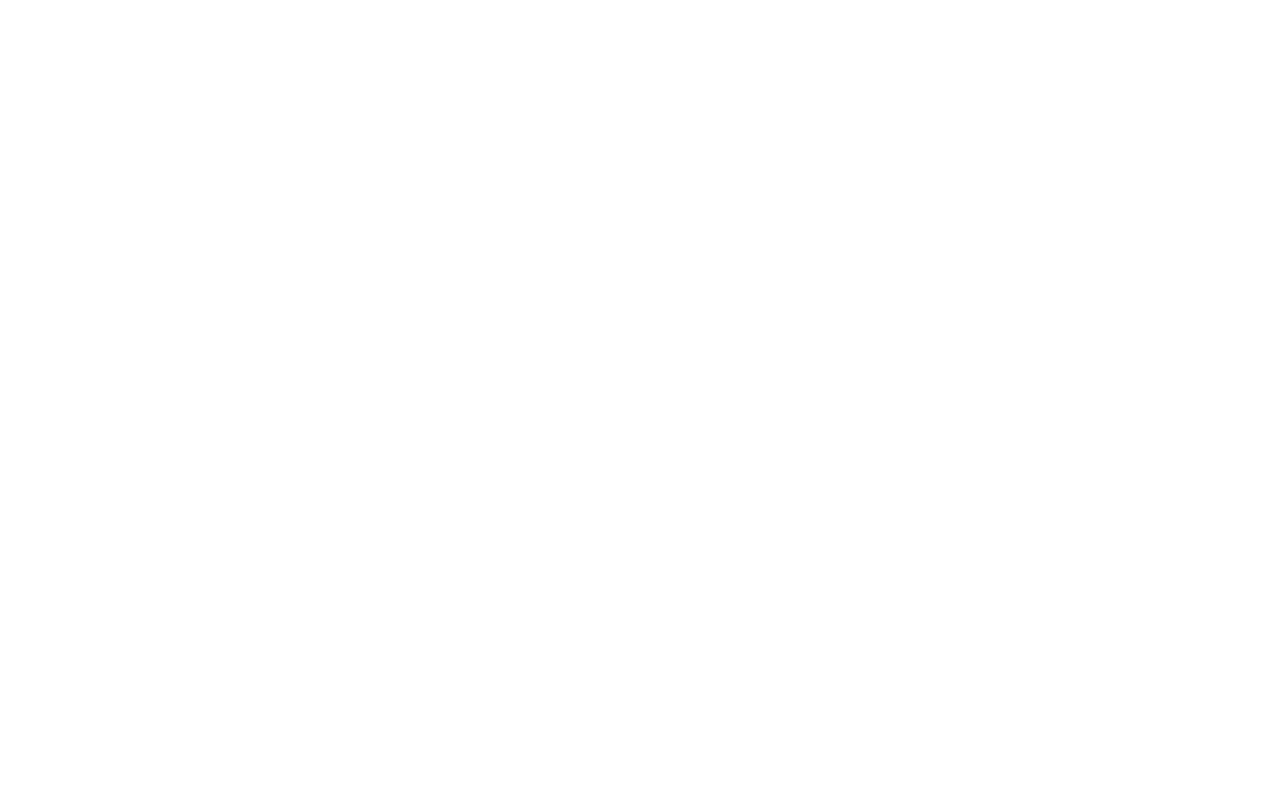
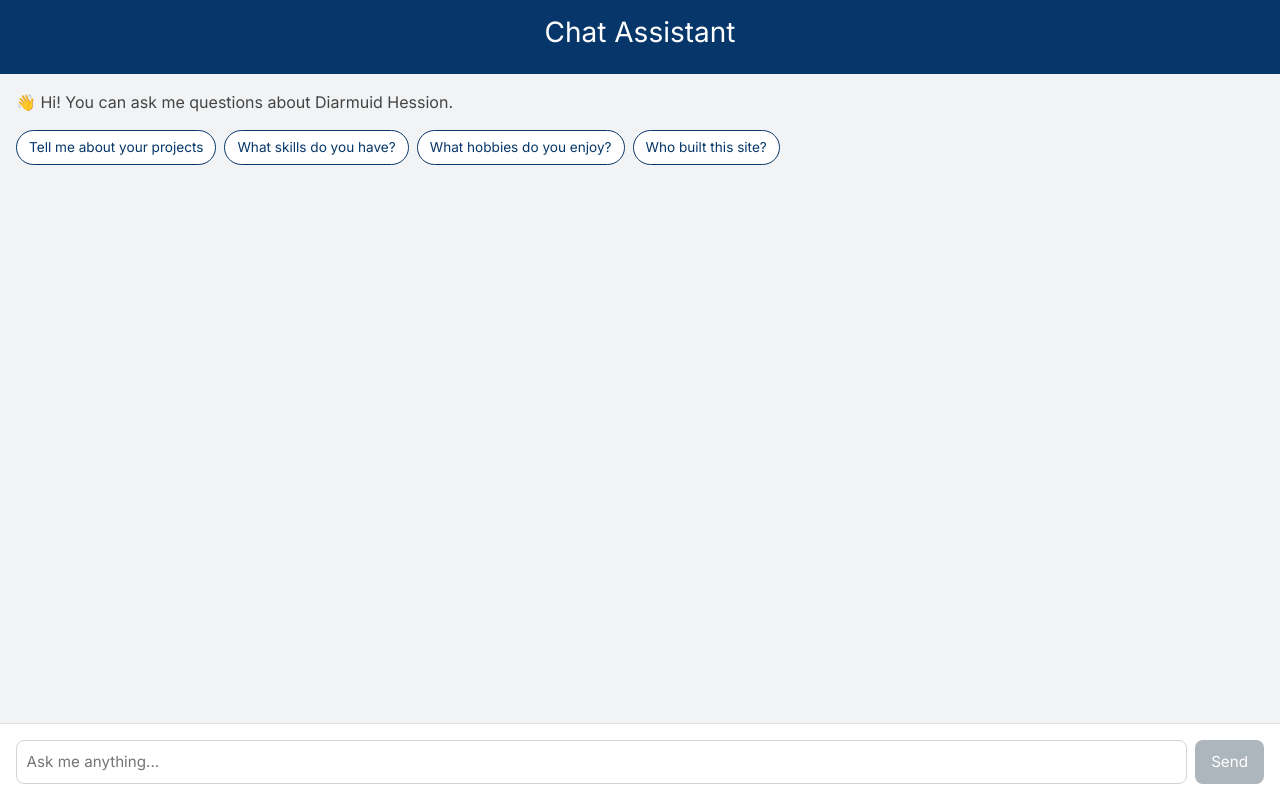
Before and after one commit to DiarmuidHe/personalportfolio, a React (Create React App) app: page /chat in a window 1280 px wide. Before the commit this address had no page. Built offline with nearby package versions, Linux system fonts and the light colour scheme.

Commit message:
Chat Page Added

```diff
--- a/src/App.js
+++ b/src/App.js
@@ -14,7 +14,8 @@
 import ProjectsSection from "./components/ProjectSection/Project";
 import ContactSection from "./components/ContactSection/Contact";
 import FooterSection from "./components/FooterSection/footer";
-import ChatOverlay from "./components/ChatSection/Chat";
+import ChatOverlay from "./components/ChatSection/Chat";   // floating chat
+import FullPageChat from "./components/FullPageChatSection/FullPageChat";// full page chat
 import WeatherTracker from "./components/WeatherTracker/Weather";
 import './App.css';
 
@@ -67,8 +68,10 @@
           } />
 
           {/* Weather page */}
+          <Route path="/weather" element={<WeatherTracker />} />
 
-          <Route path="/weather" element={<WeatherTracker />} />
+          {/* Full Page Chat page */}
+          <Route path="/chat" element={<FullPageChat />} />
         </Routes>
       </div>
     </Router>
--- /dev/null
+++ b/src/components/FullPageChatSection/FullPageChat.css
@@ -0,0 +1,126 @@
+/* Full page container */
+.FullPageChat-overlay {
+  position: fixed;
+  top: 0;
+  left: 0;
+  width: 100%;
+  height: 100%;
+  z-index: 2100;
+  display: flex;
+  justify-content: center;
+  align-items: center;
+  background: #f8f9fa;
+}
+
+/* Chat box takes full screen */
+.FullPageChat-container {
+  background: #ffffff;
+  border-radius: 0;
+  box-shadow: none;
+  display: flex;
+  flex-direction: column;
+  width: 100%;
+  height: 100%;
+}
+
+/* Header */
+.FullPageChat-header {
+  background: #07376a;
+  color: white;
+  padding: 1rem;
+  display: flex;
+  justify-content: center; /* Center the title now */
+  align-items: center;
+}
+
+/* Messages */
+.FullPageChat-messages {
+  flex-grow: 1;
+  overflow-y: auto;
+  padding: 1rem;
+  background: #f1f3f5;
+}
+
+.FullPageChat-welcome {
+  font-size: 1rem;
+  color: #444;
+}
+
+.FullPageChat-prompts {
+  margin-top: 1rem;
+  display: flex;
+  flex-wrap: wrap;
+  gap: 0.5rem;
+}
+
+.FullPageChat-prompt-btn {
+  border: 1px solid #07376a;
+  background: white;
+  color: #07376a;
+  padding: 0.4rem 0.75rem;
+  border-radius: 999px;
+  font-size: 0.85rem;
+  cursor: pointer;
+  transition: all 0.2s ease;
+}
+
+.FullPageChat-prompt-btn:hover {
+  background: #07376a;
+  color: white;
+}
+
+.FullPageChat-loading {
+  font-size: 1rem;
+  color: #777;
+}
+
+.FullPageChat-error {
+  font-size: 1rem;
+  color: red;
+}
+
+.FullPageChat-answer {
+  background: white;
+  padding: 1rem;
+  border-radius: 0.5rem;
+  box-shadow: 0 2px 8px rgba(0, 0, 0, 0.08);
+  font-size: 1rem;
+  line-height: 1.5;
+}
+
+/* Input */
+.FullPageChat-form {
+  border-top: 1px solid #dee2e6;
+  padding: 1rem;
+  display: flex;
+  gap: 0.5rem;
+}
+
+.FullPageChat-input {
+  flex-grow: 1;
+  border-radius: 0.5rem;
+  border: 1px solid #ced4da;
+  padding: 0.6rem;
+  font-size: 0.95rem;
+  resize: none;
+}
+
+.FullPageChat-send-btn {
+  background: #07376a;
+  color: white;
+  border: none;
+  border-radius: 0.5rem;
+  padding: 0.6rem 1rem;
+  font-size: 0.95rem;
+  cursor: pointer;
+  transition: background 0.2s ease;
+}
+
+.FullPageChat-send-btn:disabled {
+  background: #adb5bd;
+  cursor: not-allowed;
+}
+
+.FullPageChat-send-btn:hover:not(:disabled) {
+  background: #0b5ed7;
+}
--- /dev/null
+++ b/src/components/FullPageChatSection/FullPageChat.js
@@ -0,0 +1,117 @@
+// components/FullPageChat/FullPageChat.js
+import React, { useState } from "react";
+import { motion, AnimatePresence } from "framer-motion";
+import data from "../../JsonFolders/portfolio.json";
+import "./FullPageChat.css";
+
+export default function FullPageChat() {
+  const images = data.images;
+
+  const [prompt, setPrompt] = useState("");
+  const [answer, setAnswer] = useState("");
+  const [loading, setLoading] = useState(false);
+  const [error, setError] = useState("");
+
+  async function ask(e) {
+    e.preventDefault();
+    if (!prompt.trim()) return;
+    setLoading(true);
+    setError("");
+    setAnswer("");
+    try {
+      const res = await fetch("/.netlify/functions/chat", {
+        method: "POST",
+        headers: { "Content-Type": "application/json" },
+        body: JSON.stringify({ prompt }),
+      });
+
+      const data = await res.json();
+      if (!res.ok) throw new Error(data?.error || "Request failed");
+      setAnswer(data.text);
+    } catch (err) {
+      setError(String(err));
+    } finally {
+      setLoading(false);
+    }
+  }
+
+  const samplePrompts = [
+    "Tell me about your projects",
+    "What skills do you have?",
+    "What hobbies do you enjoy?",
+    "Who built this site?",
+  ];
+
+  return (
+    <AnimatePresence>
+      <motion.div
+        className="FullPageChat-overlay"
+        initial={{ opacity: 0 }}
+        animate={{ opacity: 1 }}
+        exit={{ opacity: 0 }}
+        transition={{ duration: 0.3 }}
+      >
+        <div className="FullPageChat-container">
+          {/* Header */}
+          <div className="FullPageChat-header">
+            <h3>Chat Assistant</h3>
+          </div>
+
+          {/* Messages */}
+          <div className="FullPageChat-messages">
+            {!answer && !error && !loading && (
+              <div className="FullPageChat-welcome">
+                👋 Hi! You can ask me questions about Diarmuid Hession.
+                <div className="FullPageChat-prompts">
+                  {samplePrompts.map((sp, idx) => (
+                    <motion.button
+                      key={idx}
+                      className="FullPageChat-prompt-btn"
+                      onClick={() => setPrompt(sp)}
+                      whileHover={{ scale: 1.05 }}
+                      whileTap={{ scale: 0.95 }}
+                    >
+                      {sp}
+                    </motion.button>
+                  ))}
+                </div>
+              </div>
+            )}
+            {loading && <p className="FullPageChat-loading">Thinking...</p>}
+            {error && <p className="FullPageChat-error">{error}</p>}
+            <AnimatePresence>
+              {answer && (
+                <motion.div
+                  className="FullPageChat-answer"
+                  initial={{ opacity: 0 }}
+                  animate={{ opacity: 1 }}
+                  exit={{ opacity: 0 }}
+                >
+                  {answer}
+                </motion.div>
+              )}
+            </AnimatePresence>
+          </div>
+
+          {/* Input */}
+          <form onSubmit={ask} className="FullPageChat-form">
+            <textarea
+              value={prompt}
+              onChange={(e) => setPrompt(e.target.value)}
+              rows={1}
+              className="FullPageChat-input"
+              placeholder="Ask me anything..."
+            />
+            <button
+              type="submit"
+              className="FullPageChat-send-btn"
+              disabled={loading || !prompt.trim()}
+            >
+              Send
+            </button>
+          </form>
+        </div>
+      </motion.div>
+    </AnimatePresence>
+  );
+}
```
